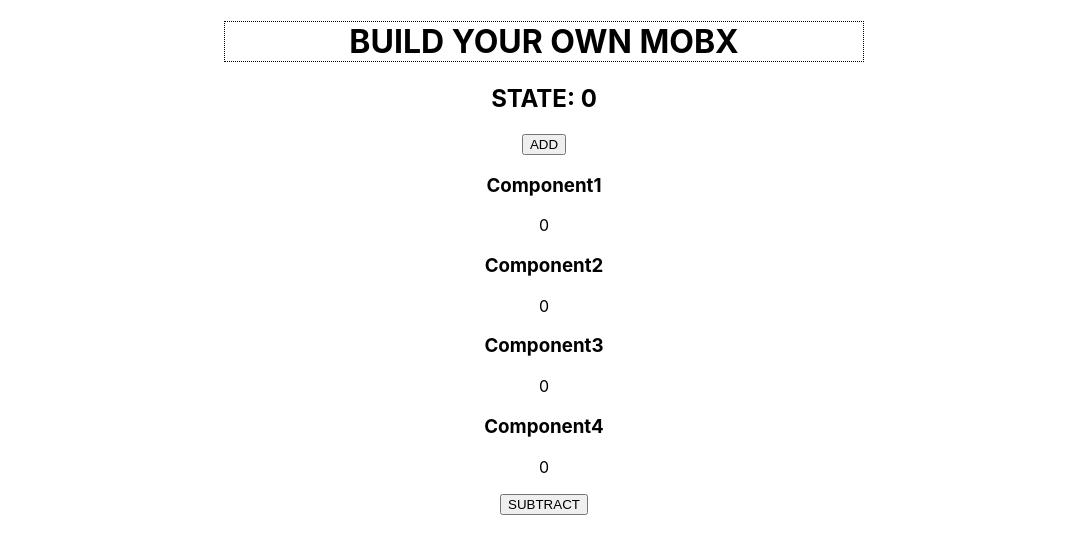
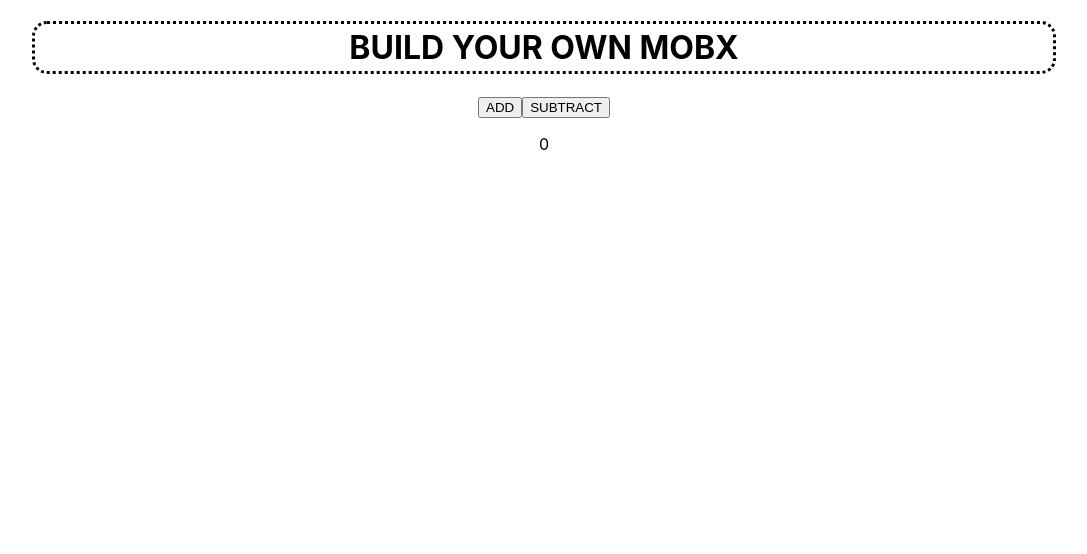
Before and after one commit to lpmtsf/build-your-own-mobx, a React (Create React App) app: page / in a window 1280 px wide. Shown: the top 554 px of the page, without its empty margins (96-1183 px from the left). Built offline with nearby package versions, Linux system fonts and the light colour scheme.

Commit message:
feat: add mobx branch

```diff
--- a/package.json
+++ b/package.json
@@ -10,6 +10,7 @@
     "@types/node": "^16.18.46",
     "@types/react": "^18.2.21",
     "@types/react-dom": "^18.2.7",
+    "mobx": "^6.10.2",
     "react": "^18.2.0",
     "react-dom": "^18.2.0",
     "react-scripts": "5.0.1",
--- a/src/App.tsx
+++ b/src/App.tsx
@@ -1,20 +1,16 @@
-import { useState } from 'react';
-import Component1 from './Folder1/Component1';
-
-function App() {
-  const [counter, setCounter] = useState(0);
-
-  const increaseCounter = () => setCounter(counter + 1);
+import { observer } from 'mobx-react-lite';
+import { counterStore } from './utils/Store';
+const App = () => {
   return (
     <div className="App">
       <header className="App-header">
         <h1>BUILD YOUR OWN MOBX</h1>
       </header>
-      <h2>STATE: {counter}</h2>
-      <button onClick={increaseCounter}>ADD</button>
-      <Component1 counter={counter} setCounter={setCounter} />
+      <button onClick={() => counterStore.counter++}>ADD</button>
+      <button onClick={() => counterStore.counter--}>SUBTRACT</button>
+      <p>{counterStore.counter}</p>
     </div>
   );
-}
+};
 
-export default App;
+export default observer(App);
--- a/src/Folder1/Component1.tsx
+++ b/src/Folder1/Component1.tsx
@@ -1,22 +1,16 @@
 import Delayed from '../utils/Delayed';
-import Component2 from './Component2';
+import { counterStore } from '../utils/Store';
+import { observer } from 'mobx-react-lite';
 
-function Component1({
-  counter,
-  setCounter,
-}: {
-  counter: any;
-  setCounter: any;
-}) {
+function Component1() {
   return (
-    <Delayed triggerRerender={counter}>
+    <Delayed triggerRerender={counterStore.counter}>
       <div className="Component">
         <h3>Component1</h3>
-        <p>{counter}</p>
-        <Component2 counter={counter} setCounter={setCounter} />
+        <p>{counterStore.counter}</p>
       </div>
     </Delayed>
   );
 }
 
-export default Component1;
+export default observer(Component1);
--- a/src/Folder1/Component2.tsx
+++ b/src/Folder1/Component2.tsx
@@ -1,19 +1,11 @@
 import Delayed from '../utils/Delayed';
-import Component3 from './Component3';
 
-function Component2({
-  counter,
-  setCounter,
-}: {
-  counter: any;
-  setCounter: any;
-}) {
+function Component2() {
   return (
-    <Delayed triggerRerender={counter}>
+    <Delayed>
       <div className="Component">
         <h3>Component2</h3>
-        <p>{counter}</p>
-        <Component3 counter={counter} setCounter={setCounter} />
+        <p>NO COUNTER</p>
       </div>
     </Delayed>
   );
--- a/src/Folder1/Component3.tsx
+++ b/src/Folder1/Component3.tsx
@@ -1,22 +1,16 @@
 import Delayed from '../utils/Delayed';
-import Component4 from './Component4';
+import { counterStore } from '../utils/Store';
+import { observer } from 'mobx-react-lite';
 
-function Component3({
-  counter,
-  setCounter,
-}: {
-  counter: any;
-  setCounter: any;
-}) {
+function Component3() {
   return (
-    <Delayed>
+    <Delayed triggerRerender={counterStore.counter}>
       <div className="Component">
         <h3>Component3</h3>
-        <p>{counter}</p>
-        <Component4 counter={counter} setCounter={setCounter} />
+        <p>{counterStore.counter}</p>
       </div>
     </Delayed>
   );
 }
 
-export default Component3;
+export default observer(Component3);
--- a/src/Folder1/Component4.tsx
+++ b/src/Folder1/Component4.tsx
@@ -1,22 +1,12 @@
 import Delayed from '../utils/Delayed';
+import { counterStore } from '../utils/Store';
 
-function Component4({
-  counter,
-  setCounter,
-}: {
-  counter: any;
-  setCounter: any;
-}) {
-  const decreaseCounter = () => {
-    setCounter(counter - 1);
-  };
-
+function Component4() {
   return (
-    <Delayed>
+    <Delayed triggerRerender={counterStore.counter}>
       <div className="Component">
         <h3>Component4</h3>
-        <p>{counter}</p>
-        <button onClick={decreaseCounter}>SUBTRACT</button>
+        <p>{counterStore.counter}</p>
       </div>
     </Delayed>
   );
--- a/src/index.css
+++ b/src/index.css
@@ -15,12 +15,14 @@
 .App {
   margin-left: auto;
   margin-right: auto;
-  width: 50%;
+  width: 80%;
   text-align: center;
 }
 
 h1 {
-  border: 1px dotted black;
+  border: 3px dotted black;
+  padding: 4px;
+  border-radius: 15px;
 }
 
 .Component {
@@ -37,3 +39,8 @@
     background-color: white;
   }
 }
+
+.componentsGrid {
+  display: grid;
+  grid-template-columns: 1fr 1fr 1fr 1fr;
+}
--- /dev/null
+++ b/src/utils/Store.tsx
@@ -0,0 +1,3 @@
+import { observable } from 'mobx';
+
+export const counterStore = observable({counter: 0})
```
Also changed, not shown: 1 other file (tests, documents, lock files or other folders).
